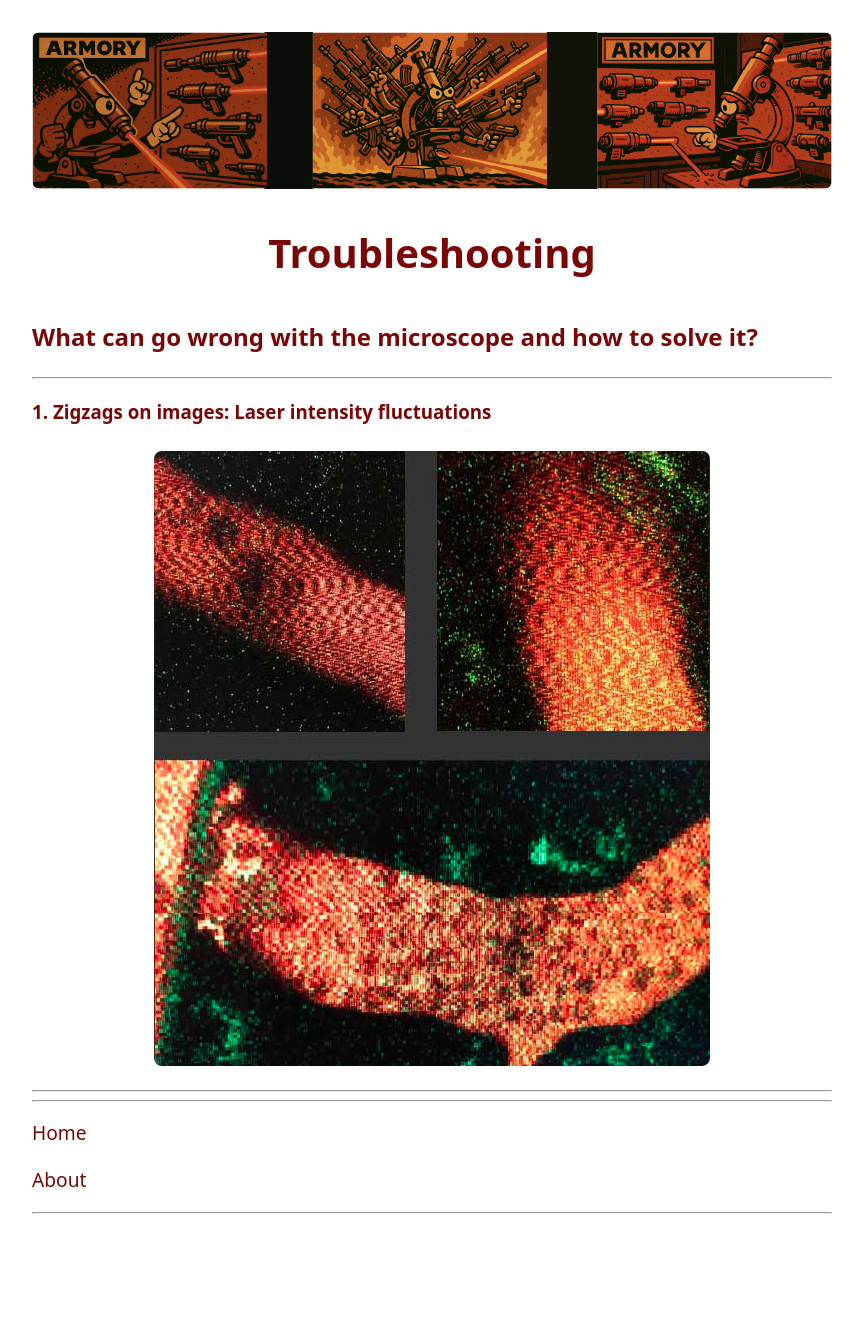
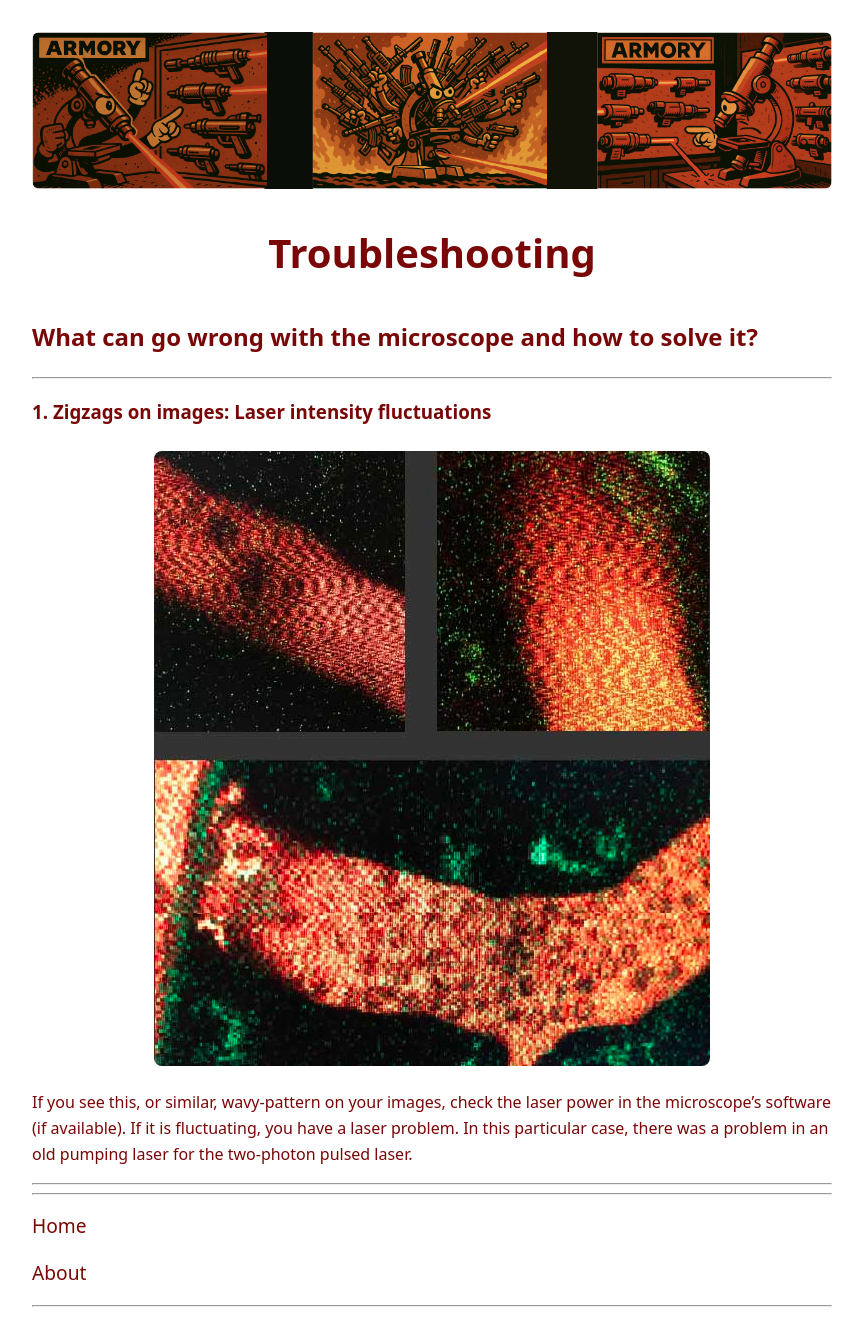
Before and after one commit to drkutuzov/drkutuzov.github.io, a Jekyll site: the page built from troubleshooting.md, in a window 1280 px wide. Shown: the whole page, without its empty margins (208-1071 px from the left). Built offline with Jekyll 4.4.1, drawn with Linux system fonts in a browser that asks for light colours; our own code applies the rules of GitHub Pages for plain Markdown files; before the commit the page ends 1246 px from its top, so only the background shows below that.

Commit message:
troubleshooting

```diff
--- a/troubleshooting.md
+++ b/troubleshooting.md
@@ -9,4 +9,8 @@ layout: troubleshooting
 ### 1. Zigzags on images: Laser intensity fluctuations
 ![laser intensity fluctuations]({{ '/assets/images/issue_laser.jpg' | relative_url }})
 
+If you see this, or similar, wavy-pattern on your images, check the laser power in the microscope's software (if available).
+If it is fluctuating, you have a laser problem.
+In this particular case, there was a problem in an old pumping laser for the two-photon pulsed laser.
+
 ---
```
